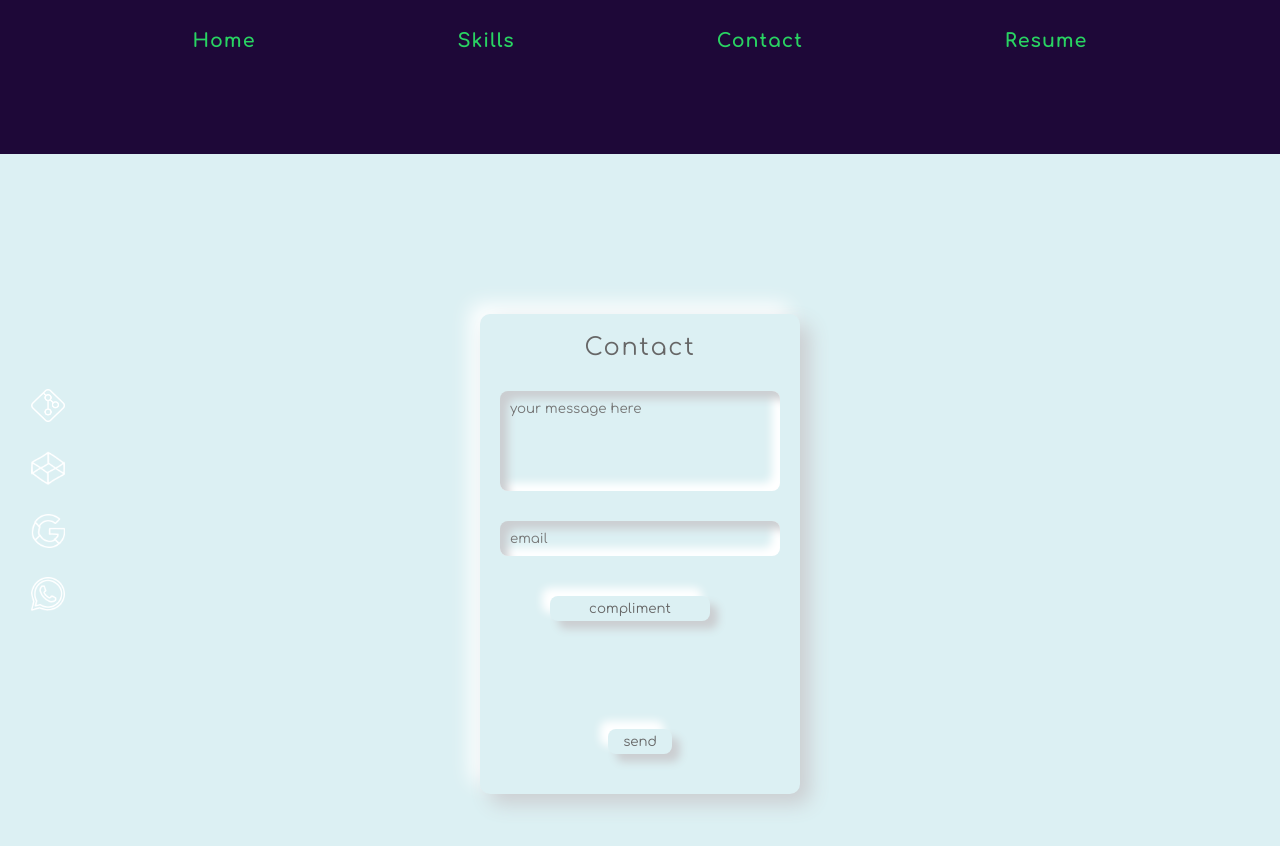
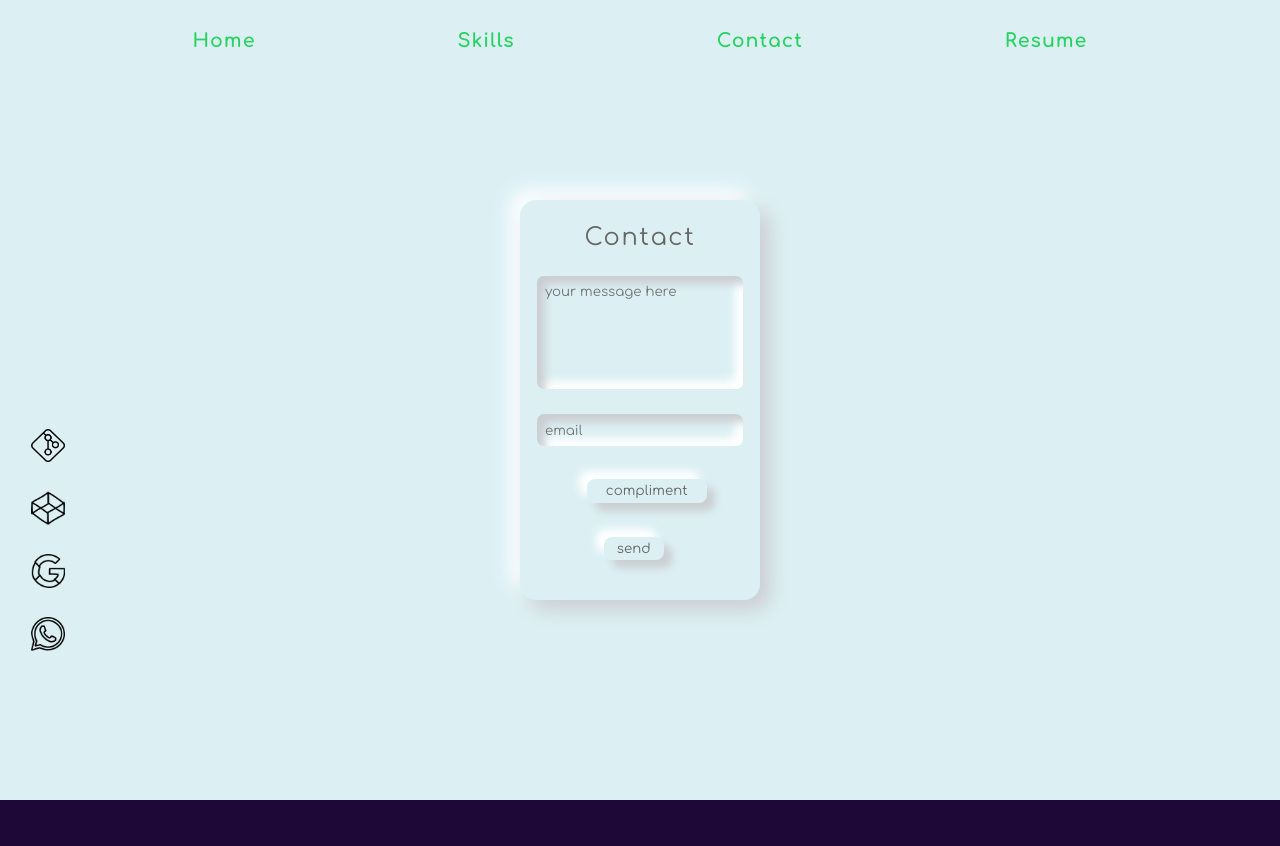
Before and after one commit to Tae-S/one, a React (Create React App) app: page /contact in a window 1280 px wide. Shown: the top 846 px of the page. After the commit the page ends 800 px from the top, so only its background shows below. Built offline with nearby package versions, Linux system fonts and the light colour scheme.

Commit message:
v0.0.0.2
first edit

```diff
--- a/src/App.js
+++ b/src/App.js
@@ -1,5 +1,5 @@
-//TODO: z-index of social-icons >=1
-//TODO: contact form height adjustment,px to em
+// z-index of social-icons >=1
+// contact form height adjustment,px to em
 //TODO: homepage mediaqueries
 // import logo from './logo.svg'
 import {BrowserRouter, Router,Route, Routes} from 'react-router-dom'
--- a/src/Components/Home.js
+++ b/src/Components/Home.js
@@ -36,6 +36,9 @@ function Home()
         setTimeout(onDOMContentLoaded,loadingTime+100)
     }
     function onDOMContentLoaded(){
+        //social icon pathname
+
+
         //secondarycursor
         const mouse = {x:0,y:0}
         const cursor = document.querySelector('.secondary-cursor')
--- a/src/Components/Social.js
+++ b/src/Components/Social.js
@@ -3,11 +3,35 @@ import git from './../imgs/social/git.png'
 import google from './../imgs/social/google-one.png'
 import codepen from './../imgs/social/codepen-one.png'
 import whatsapp from './../imgs/social/whatsapp.png'
-import { useState } from 'react'
-
+import { useEffect, useState } from 'react'
+import {useLocation} from 'react-router-dom'
 
 function Social()
 {
+    // const [path,setPath] = useState()
+
+    const history = useLocation()
+    useEffect(()=>{
+
+
+        let pathname =history.pathname.split('/').pop()
+
+        // setPath(pathname)
+        // console.log(pathname,path)
+
+        // console.log(pathname,path)
+        document.documentElement.style.setProperty('--social-filter','1')
+        if(pathname === 'contact'){
+            // console.log('here')
+            document.documentElement.style.setProperty('--social-filter','0')
+        }
+
+
+
+        //return ()=>{}
+    },[history])
+
+
     const onMouseEnter = (indexString)=>{
         if(indexString === 'phone'){
                 document.documentElement.style.setProperty('--social-op-phone','1')
@@ -31,7 +55,7 @@ function Social()
             <div className='social-container'>
                 <p className='social-title'>Social</p>
                 <div><a href='https://github.com/Tae-S' target='_blank'><img className='logo git' src={git}/></a></div>
-                <div><a href='https://codepen.io/Mc_mc249'><img className='logo codepen' src={codepen}/></a></div>
+                <div><a href='https://codepen.io/Mc_mc249' target='_blank'><img className='logo codepen' src={codepen}/></a></div>
                 <div className='email' onMouseEnter={()=>onMouseEnter('email')} onMouseLeave={()=>onMouseLeave('email')} ><img className='logo google' src={google}/></div>
                 <div className='phone' onMouseEnter={()=>onMouseEnter('phone')} onMouseLeave={()=>onMouseLeave('phone')}><img className='logo whatsapp' src={whatsapp}/></div>
             </div>
--- a/src/Components/contactStyles.css
+++ b/src/Components/contactStyles.css
@@ -18,6 +18,10 @@
     align-items: center;
     justify-content: center;
     height:100vmin;
+    width:100vw;
+    position:absolute;
+    top:0;
+    z-index: -2;
 }
 
 .pop-success{
@@ -47,16 +51,16 @@
 .contact-container{
     background-color: #dcf0f3;
     color:#666;
-    width:40vmin;
-    height: 60vmin;
+    width:15em;
+    height: 25em;
     position: relative;
-    border-radius:10px;
+    border-radius:1em;
     box-shadow: 10px 10px 20px #cbced1,
     -10px -10px 20px #fff;
 }
 
 .title{
-    margin-top:20px;
+    margin-top:1em;
     font-size: 1.5rem;
     letter-spacing: 0.1rem;
     text-align: center;
@@ -69,23 +73,23 @@
 }
 
 .field-input{
-    margin:30px 20px 0 20px;
-    padding: 10px;
+    margin:1.875em 1.25em 0 1.25em;
+    padding: 0.625em;
     border: none;
     outline: none;
     background: none;
-    border-radius:8px;
+    border-radius:0.5em;
     box-shadow:inset 8px 8px 8px #cbced1,
     inset -8px -8px 8px #fff;
 }
 
 .message{
-    height:100px;
+    height:8.5em;
     resize:none;
 }
 
 .compliment{
-    margin:40px 20px 0 70px;
+    margin:2.5em 1.25em 0 5em;
     width:50%;
     position: relative;
 }
@@ -116,7 +120,7 @@
 
 .btn{
 
-    padding:5px 15px;
+    padding:0.3125em 1em;
     outline:none;
     border: none;
     cursor: pointer;
--- a/src/Components/homeStyles.css
+++ b/src/Components/homeStyles.css
@@ -19,6 +19,24 @@
     justify-content: center;
 
 }
+
+@media screen and (max-width: 770px) and (min-width: 500px) {
+    .container{
+        left: -1em;
+        top:-15em;
+    }
+}
+
+@media screen and (max-width: 499px) {
+    .container{
+        height:20em;
+        width:45em;
+        transform:scale(0.5);
+        /* border:1px solid yellow; */
+        left:-10em;
+    }
+}
+
 
 .info-start{
     color:greenyellow;
--- a/src/Components/socialStyles.css
+++ b/src/Components/socialStyles.css
@@ -7,6 +7,7 @@
 :root{
     --social-op-email:0;
     --social-op-phone:0;
+    --social--filter:1;
     /* --social-content-phone:'lol...no.' */
 }
 
@@ -14,7 +15,7 @@
     position: fixed;
     /* top:11.5em; */
     /* bottom:0; */
-    top:20em;
+    top:45vh;
     height:20em;
     width:6em;
     /* border:1px solid yellow; */
@@ -22,6 +23,21 @@
     flex-direction: column;
     justify-content: space-evenly;
     align-items: center;
+    z-index:10;
+}
+
+@media screen and (max-width: 770px) and (min-width: 500px) {
+    .social-container{
+        top:48vh;
+        left:-1em;
+    }
+}
+
+@media screen and (max-width: 499px) {
+    .social-container{
+        top:52vh;
+        left:-1em;
+    }
 }
 
 .social-title{
@@ -46,7 +62,8 @@
 
 .logo{
     padding:0 0.85em;
-    filter:invert(1);
+    filter:invert(var(--social-filter));
+    /* filter:invert(0); */
     width: 3.8em;
     cursor:pointer;
     transition:all 0.3s cubic-bezier(0.6, -0.78, 0.735, 0.45);
```
Also changed, not shown: 1 other file (tests, documents, lock files or other folders).
